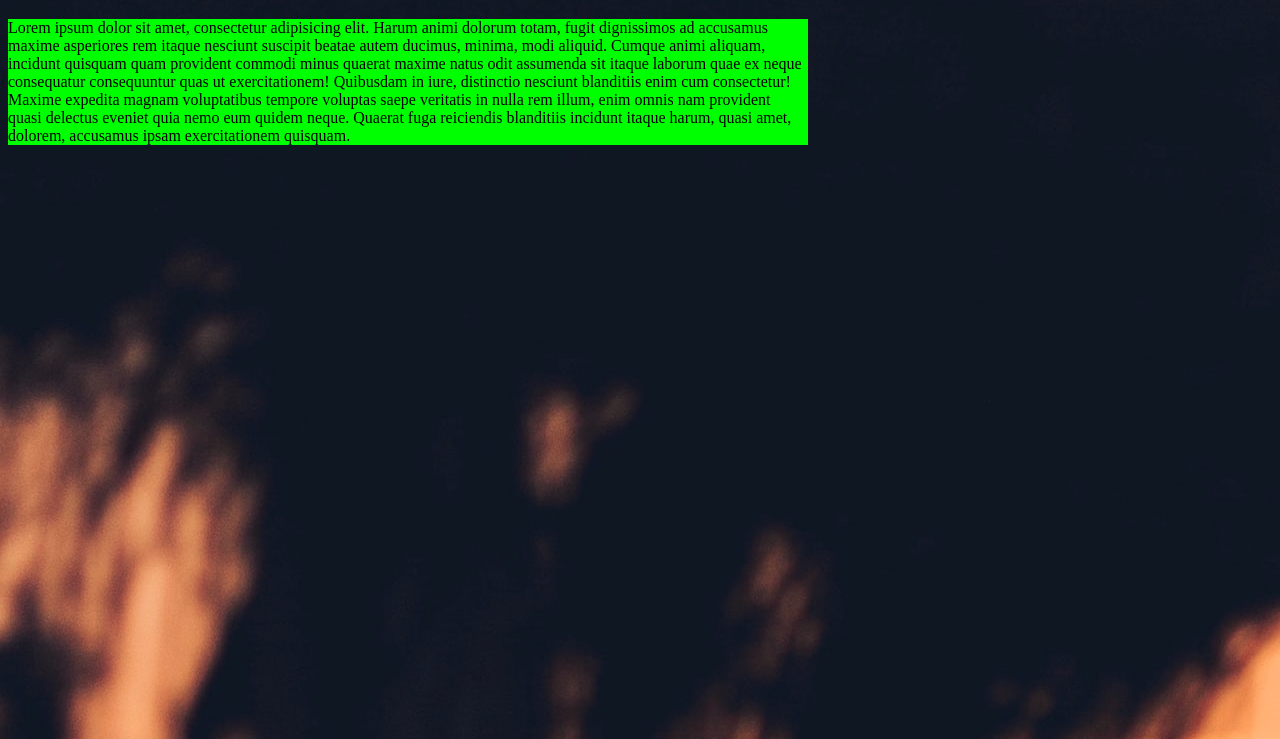
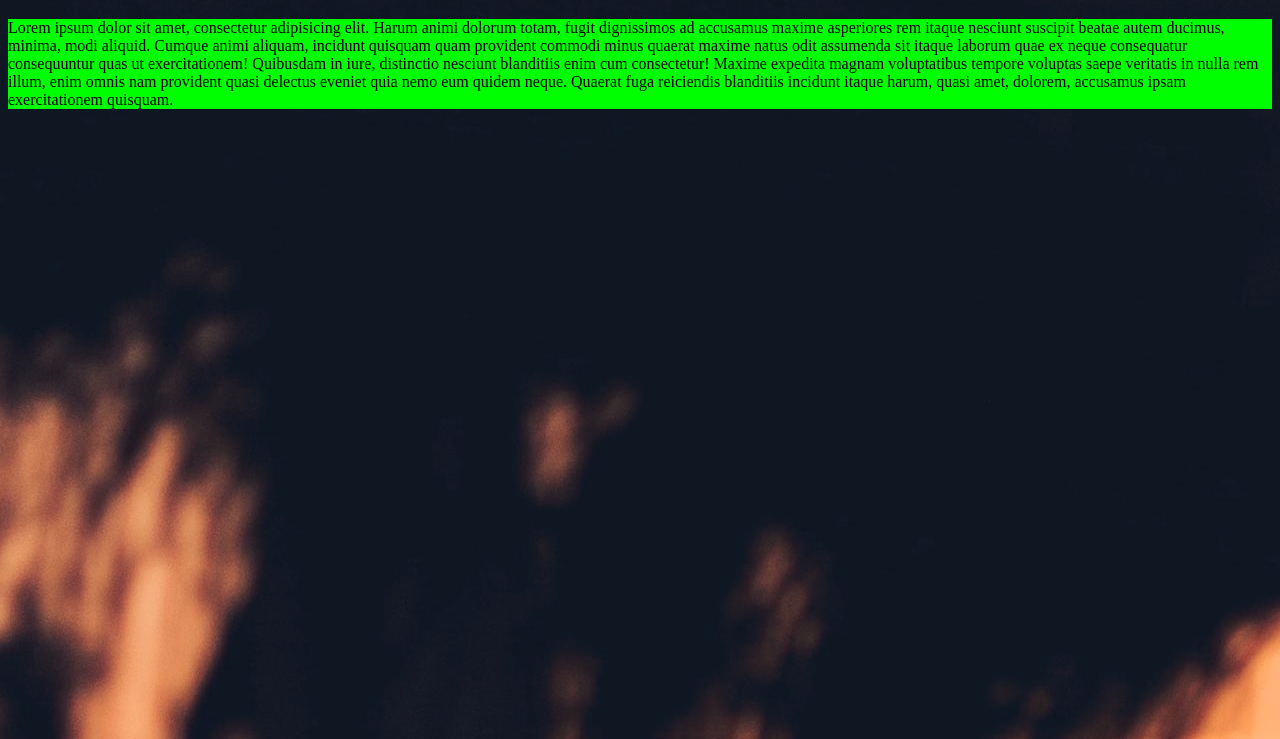
Before and after one commit to anna-lim/publishing_study, a plain HTML site: page 03-css/02-cssbasic.html in a window 1280 px wide. Shown: the part 61-800 px from the top of the page. Drawn offline with Linux system fonts and the light colour scheme.

```diff
--- a/03-css/02-cssbasic.html
+++ b/03-css/02-cssbasic.html
@@ -24,8 +24,11 @@
         p{
             background-color: lime;
             /* width: 500px; */
-            width: 50em;
-            *(em은 글자 크기에 따라 달라짐 / 12px일 경우 50em은 600px)
+            /* width: 50em;  */
+            /* width: 50%; */
+            /* width: 50rem; */
+            /* (em은 글자 크기를 1로 하는 단위) */
+            /* rem : root em / html에 지정한 글자 크기를 기준으로 하는 단위 */
             /* (px, em, %, rem) */
         }
     </style>
```
